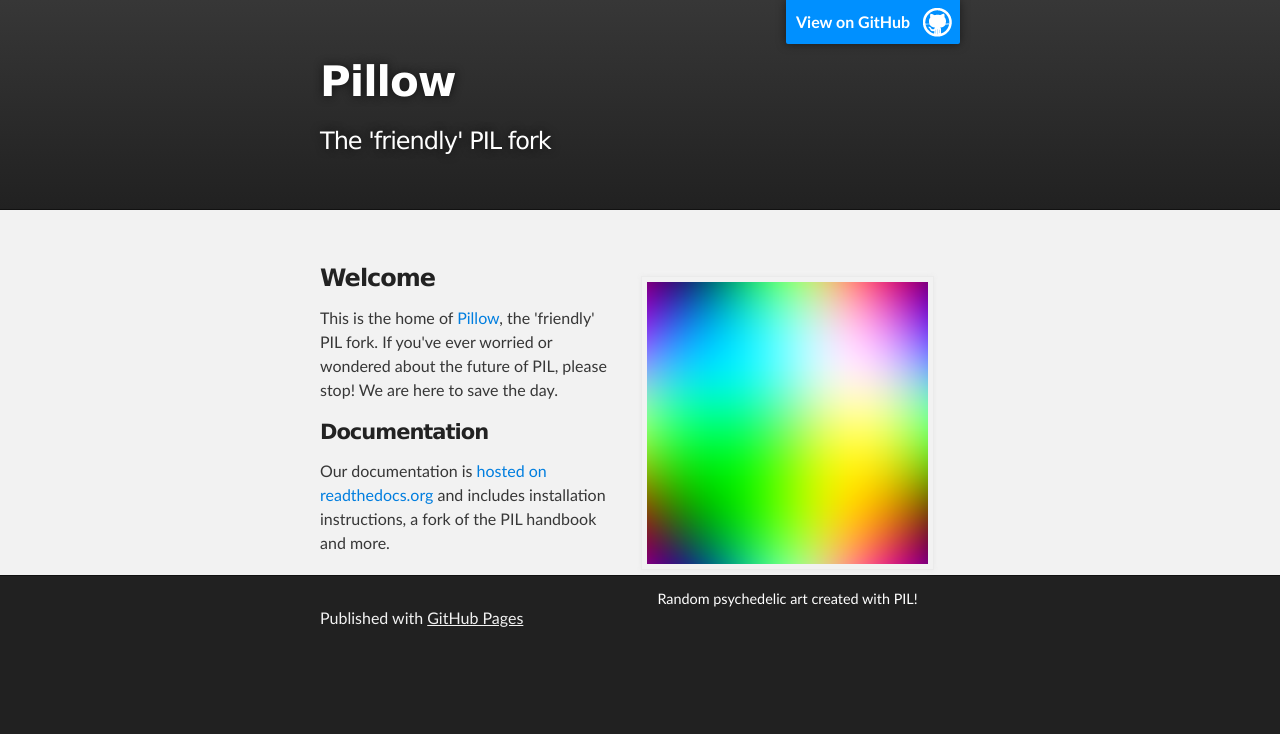
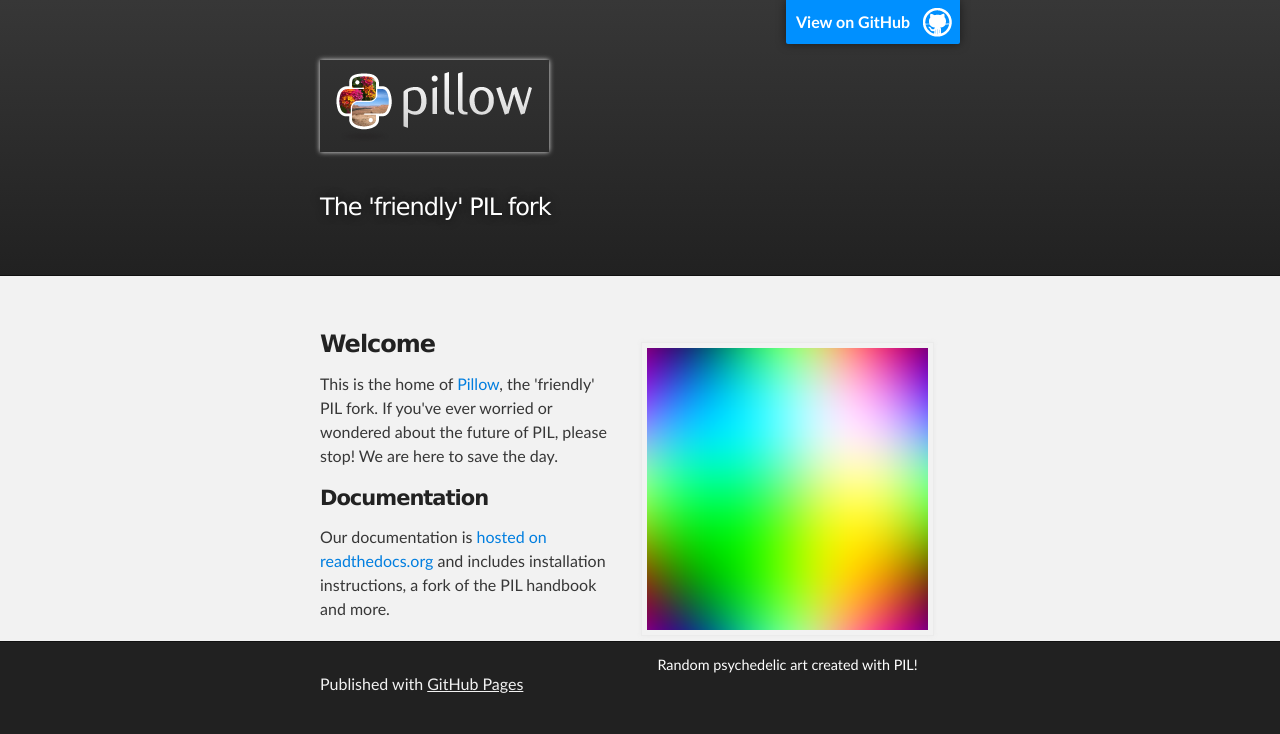
Before and after one commit to python-pillow/python-pillow.github.io, a plain HTML site: page index.html in a window 1280 px wide. Drawn offline with Linux system fonts and the light colour scheme.

Commit message:
Add logo!

```diff
--- a/index.html
+++ b/index.html
@@ -18,7 +18,7 @@
         <header class="inner">
           <a id="forkme_banner" href="https://github.com/python-pillow/Pillow">View on GitHub</a>
 
-          <h1 id="project_title">Pillow</h1>
+          <h1 id="project_title"><img style="border: 0px" src="pillow-logo.png"></h1>
           <h2 id="project_tagline">The 'friendly' PIL fork</h2>
 
         </header>
```
Also changed, not shown: pillow-logo.png (added).
